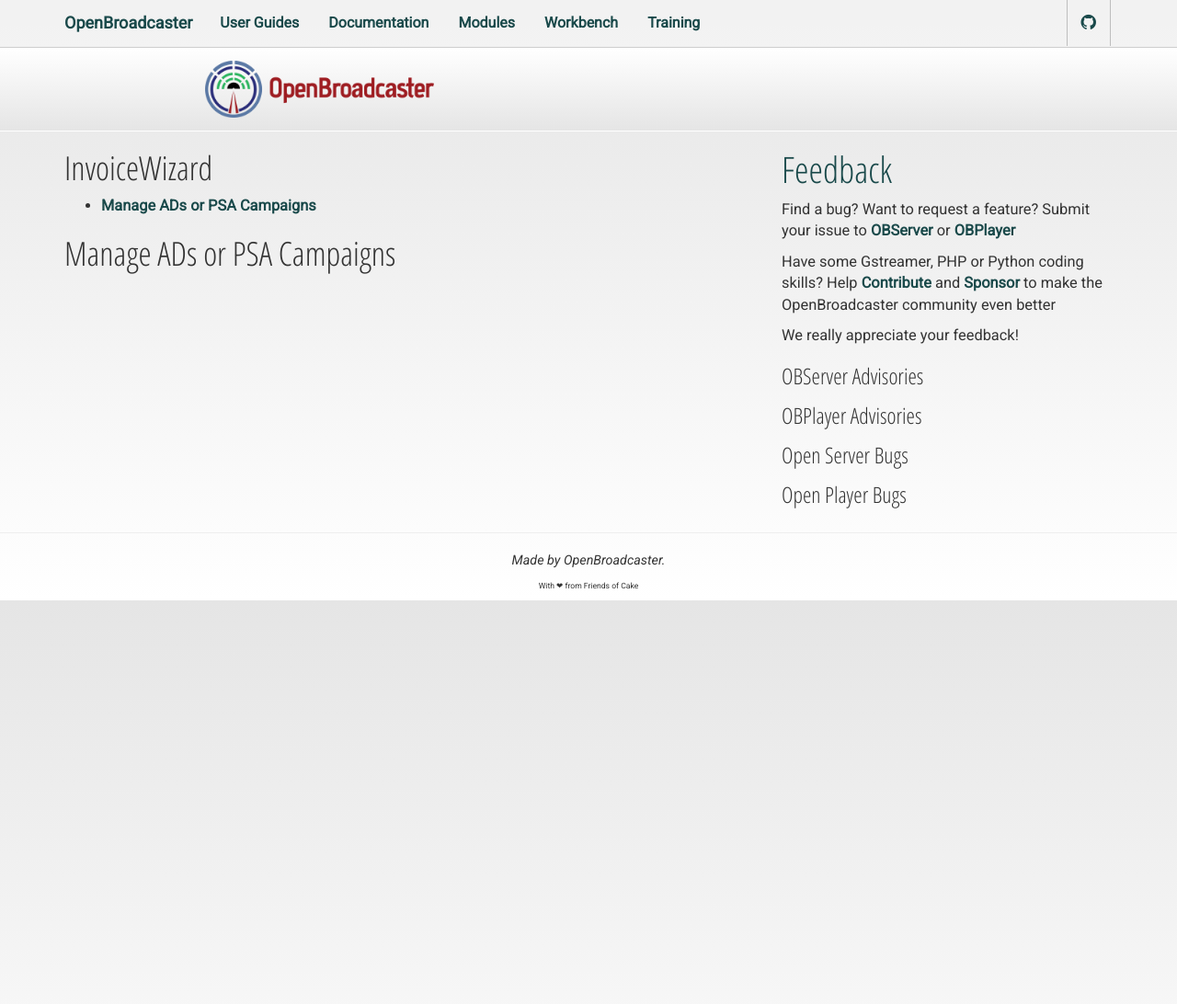
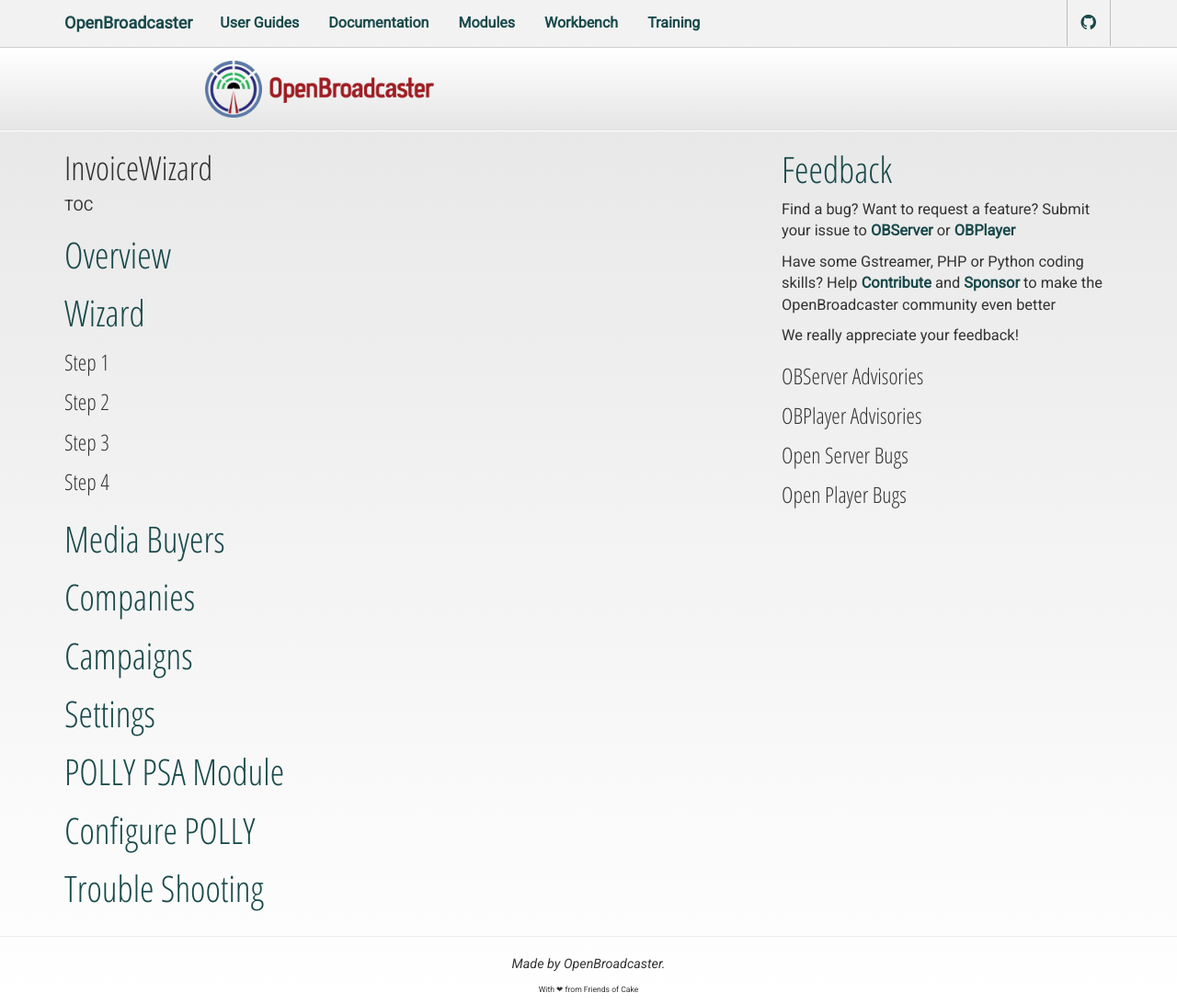
Before and after one commit to openbroadcaster/invoice-wizard, a Jekyll site: the page built from index.md, in a window 1280 px wide. Shown: the whole page at 92% size. Built offline with Jekyll 4.4.1, drawn with Linux system fonts in a browser that asks for light colours; before the commit the page ends 900 px from its top, so only the background shows below that.

Commit message:
Update index.md

```diff
--- a/index.md
+++ b/index.md
@@ -6,7 +6,31 @@
 # InvoiceWizard
 {:.no_toc}
 
-* TOC
+TOC
 {:toc}
 
-#  Manage ADs or PSA Campaigns
+## Overview
+
+## Wizard
+
+### Step 1
+
+### Step 2
+
+### Step 3
+
+### Step 4
+
+## Media Buyers
+
+## Companies
+
+## Campaigns
+
+## Settings
+
+## POLLY PSA Module
+
+## Configure POLLY
+
+## Trouble Shooting
```
